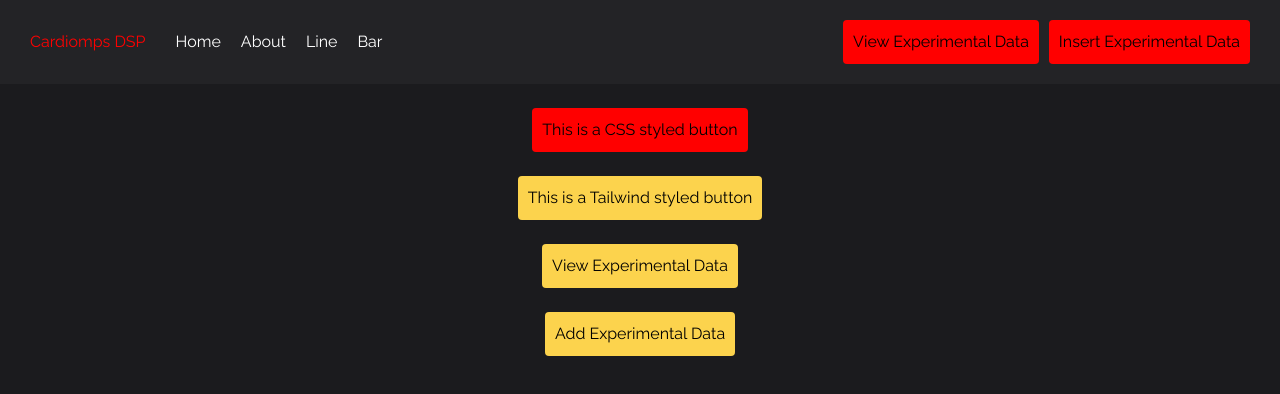
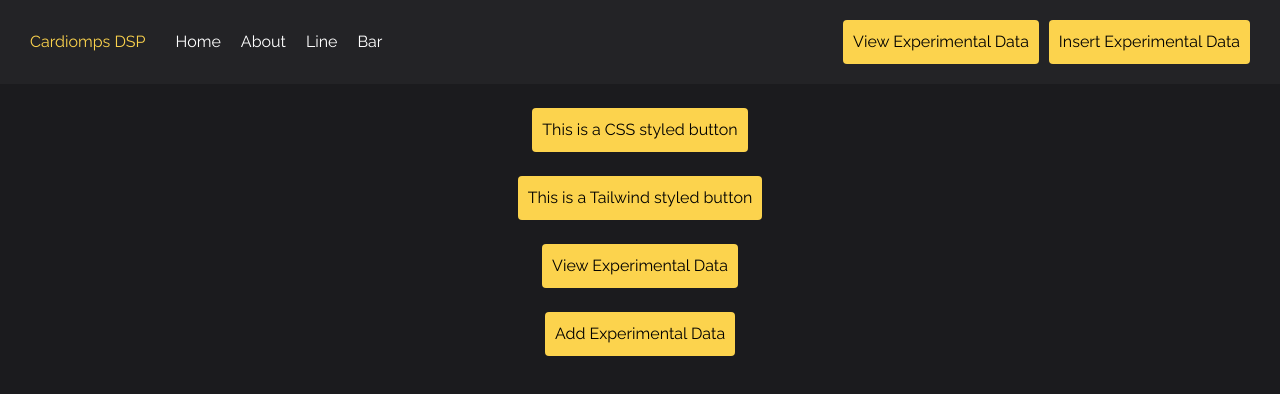
Before and after one commit to johnAdvancedWeb/CardiompsDataSharingPlatform, a Vue app in the folder client/: page / in a window 1280 px wide. Shown: the top 394 px of the page. Built offline with nearby package versions, Linux system fonts and the light colour scheme; what vue3-apexcharts would draw is missing.

Commit message:
Restored button background

```diff
--- a/client/src/assets/css/variables.scss
+++ b/client/src/assets/css/variables.scss
@@ -1,4 +1,4 @@
-$actionBackground: red;
+$actionBackground: #FCD34D;
 $bodyBackground: #1b1b1e;
 
 $actionText: black;
```
